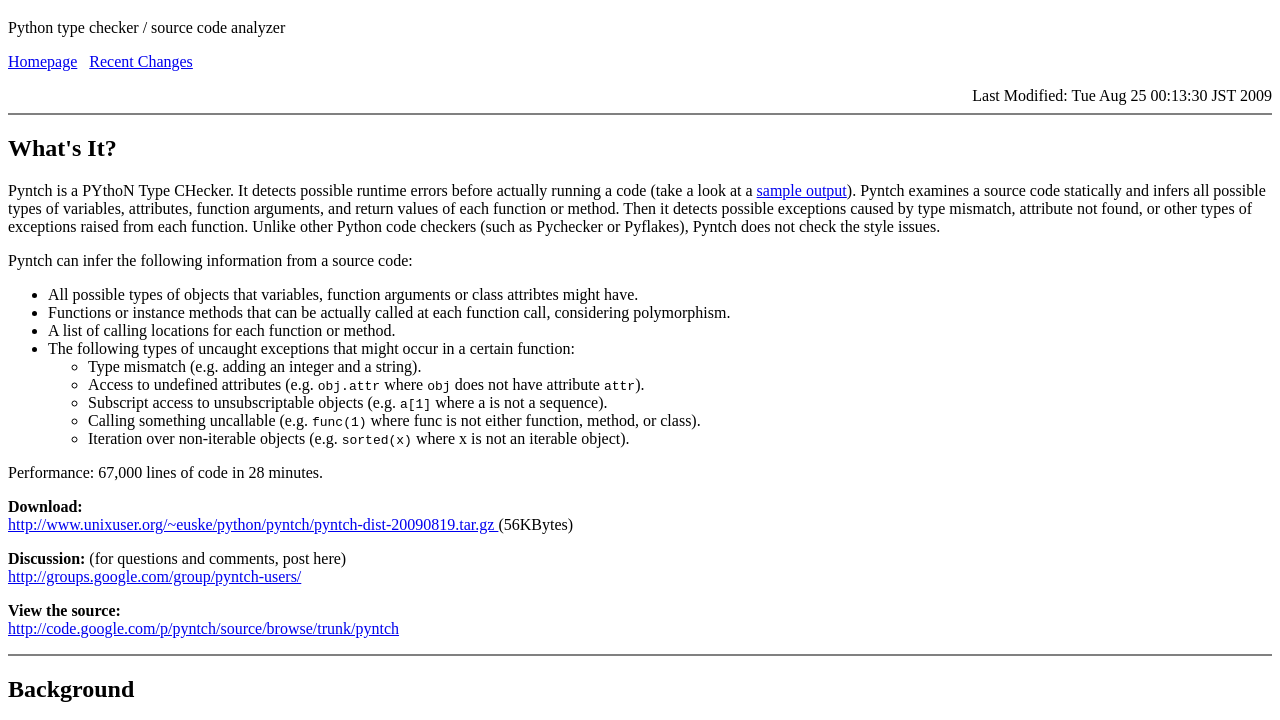
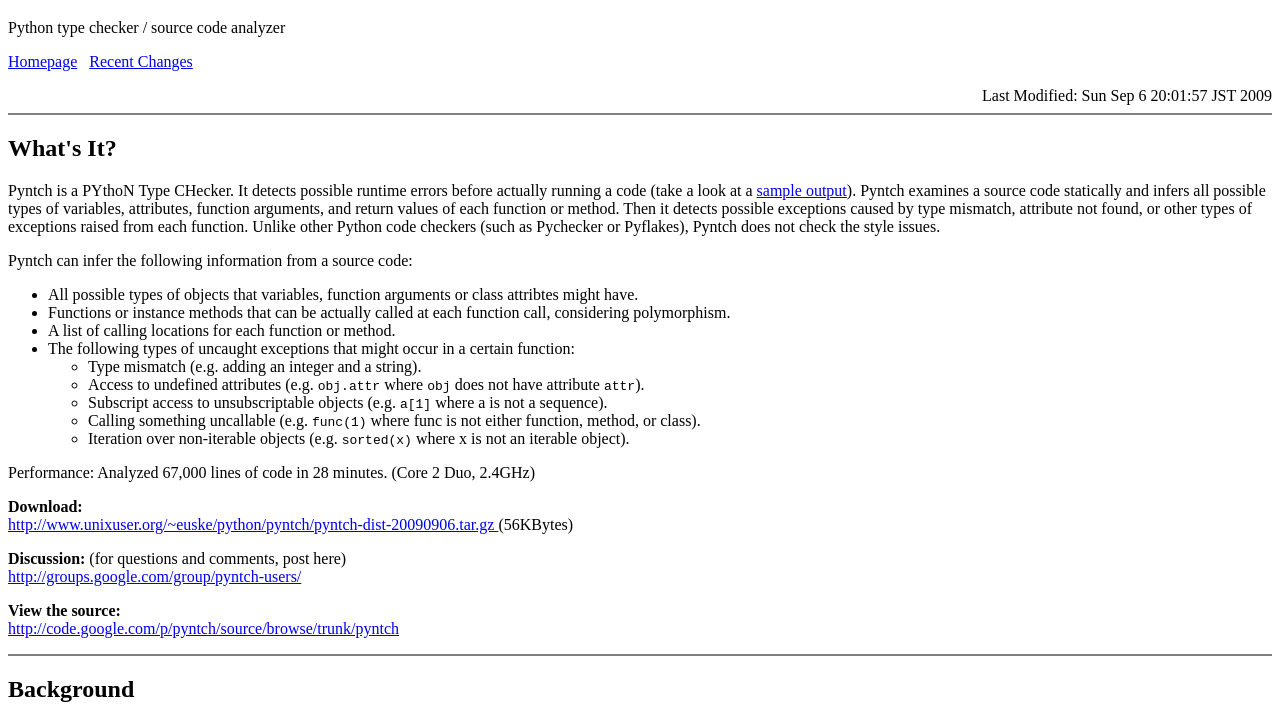
Before and after one commit to pombreda/pyntch, a plain HTML site: page pyntch/docs/index.html in a window 1280 px wide. Shown: the part 61-781 px from the top of the page. Drawn offline with Linux system fonts and the light colour scheme.

Commit message:
20090906

```diff
--- a/pyntch/docs/index.html
+++ b/pyntch/docs/index.html
@@ -19,7 +19,7 @@ Python type checker / source code analyzer
 
 <div align=right class=lastmod>
 <!-- hhmts start -->
-Last Modified: Tue Aug 25 00:13:30 JST 2009
+Last Modified: Sun Sep  6 20:01:57 JST 2009
 <!-- hhmts end -->
 </div>
 
@@ -61,13 +61,14 @@ function call, considering polymorphism.
 
 <p>
 Performance:
-67,000 lines of code in 28 minutes.
+Analyzed 67,000 lines of code in 28 minutes.
+(Core 2 Duo, 2.4GHz)
 
 <a name="source"></a>
 <p>
 <strong>Download:</strong><br>
-<a href="http://www.unixuser.org/~euske/python/pyntch/pyntch-dist-20090819.tar.gz">
-http://www.unixuser.org/~euske/python/pyntch/pyntch-dist-20090819.tar.gz
+<a href="http://www.unixuser.org/~euske/python/pyntch/pyntch-dist-20090906.tar.gz">
+http://www.unixuser.org/~euske/python/pyntch/pyntch-dist-20090906.tar.gz
 </a>
 (56KBytes)
 
```
Also changed, not shown: 1 other file.
